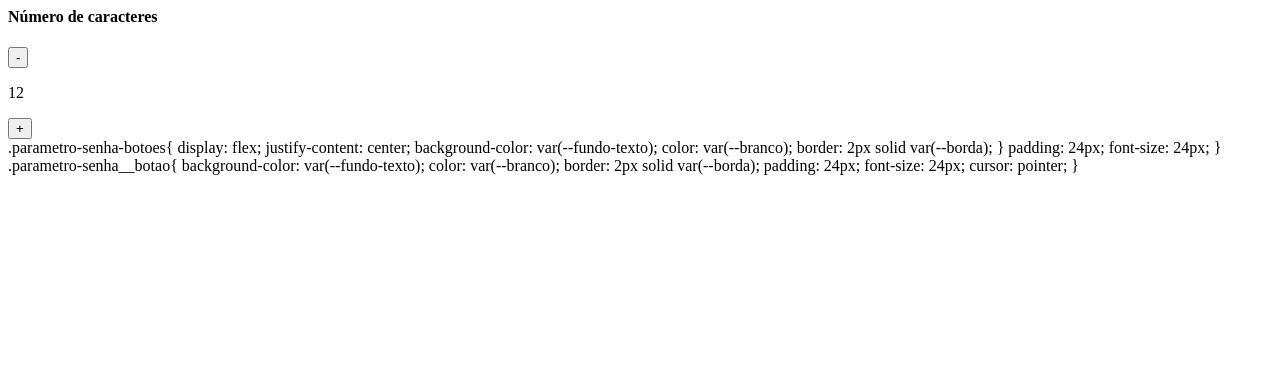
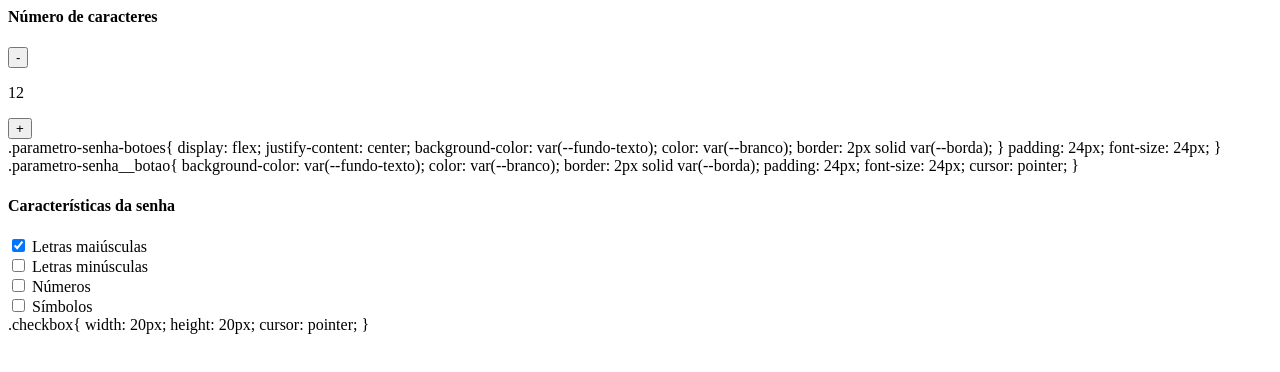
Before and after one commit to gihh30/senha, a plain HTML site: page index.html in a window 1280 px wide. Drawn offline with Linux system fonts and the light colour scheme.

Commit message:
06/07/2025

```diff
--- a/index.html
+++ b/index.html
@@ -25,3 +25,27 @@
     font-size: 24px;
     cursor: pointer;
 }
+<div class="parametro-senha">
+    <h4 class="parametro-senha__titulo">Características da senha</h4>
+    <div class="parametro-senha-checkbox">
+        <input name="maiusculo" type="checkbox" class="checkbox" checked>
+        <label for="maiusculo">Letras maiúsculas</label>
+    </div>
+    <div class="parametro-senha-checkbox">
+        <input name="minusculo" type="checkbox" class="checkbox">
+        <label for="minusculo">Letras minúsculas</label>
+    </div>
+    <div class="parametro-senha-checkbox">
+        <input name="numero" type="checkbox" class="checkbox">
+        <label for="numero">Números</label>
+    </div>
+    <div class="parametro-senha-checkbox">
+        <input name="simbolo" type="checkbox" class="checkbox">
+        <label for="simbolo">Símbolos</label>
+    </div>
+</div>
+.checkbox{
+    width: 20px;
+    height: 20px;
+    cursor: pointer;
+}
```
